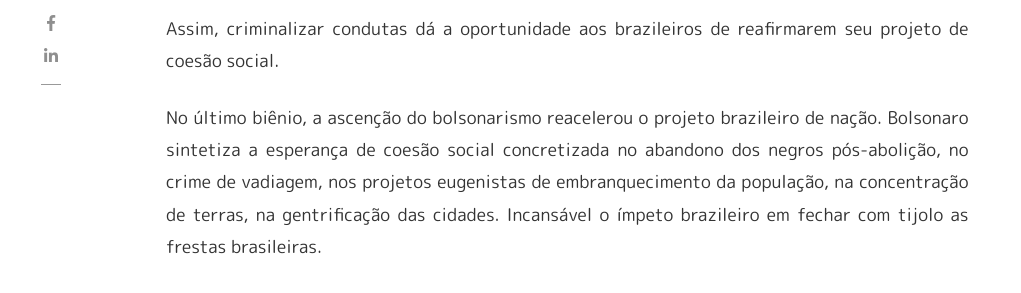
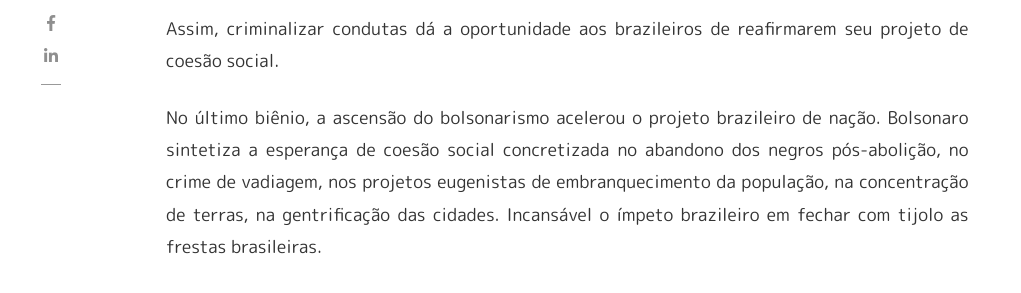
Before and after one commit to rafaelabcaffaro/republiqueta.github.io, a Jekyll site: the page built from _posts/2020-09-10-punitivismo-e-caleidoscopio.md, in a window 1280 px wide and 900 px high, scrolled down 898 px. Shown: the part 155-448 px from the top of the window, without its empty margins (119-1140 px from the left). Built offline with Jekyll 4.4.1, drawn with Linux system fonts in a browser that asks for light colours; nearby versions of some CDN libraries; some web fonts are replaced; comment, search, counter and statistics services are not loaded.

Commit message:
correção

```diff
--- a/_posts/2020-09-10-punitivismo-e-caleidoscopio.md
+++ b/_posts/2020-09-10-punitivismo-e-caleidoscopio.md
@@ -14,7 +14,7 @@ Modernamente, como é do pensamento brazileiro, Durkheim pensa a coesão social
 
 Assim, criminalizar condutas dá a oportunidade aos brazileiros de reafirmarem seu projeto de coesão social.
 
-No último biênio, a ascenção do bolsonarismo reacelerou o projeto brazileiro de nação. Bolsonaro sintetiza a esperança de coesão social concretizada no abandono dos negros pós-abolição, no crime de vadiagem, nos projetos eugenistas de embranquecimento da população, na concentração de terras, na gentrificação das cidades. Incansável o ímpeto brazileiro em fechar com tijolo as frestas brasileiras.
+No último biênio, a ascensão do bolsonarismo acelerou o projeto brazileiro de nação. Bolsonaro sintetiza a esperança de coesão social concretizada no abandono dos negros pós-abolição, no crime de vadiagem, nos projetos eugenistas de embranquecimento da população, na concentração de terras, na gentrificação das cidades. Incansável o ímpeto brazileiro em fechar com tijolo as frestas brasileiras.
 
 Assim, não se pode subestimar a força de Bolsonaro que advém da valorização de moral cristã aliada ao punitivismo, à valores econômicos liberais e ao elogio do homem médio que tem vida melhor que seus ancestrais. A embalagem da estética populista amplia os efeitos: linguagem simples com reflexos da violência diária, medo da criminalidade, e improviso característico de quem não tem chance de planejar a janta antes de garantir o almoço.
 
```
